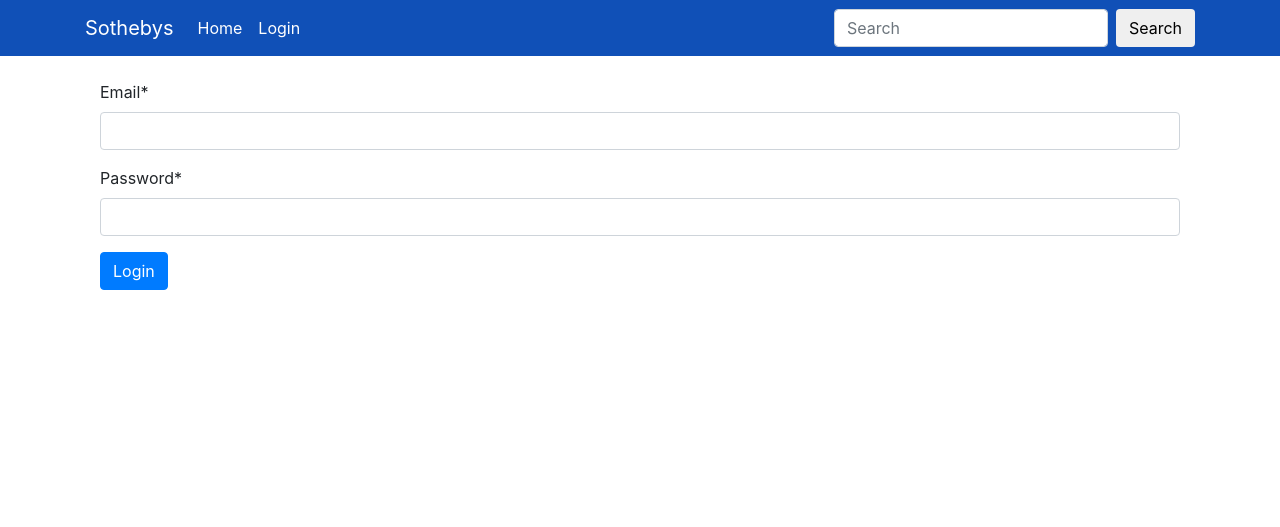
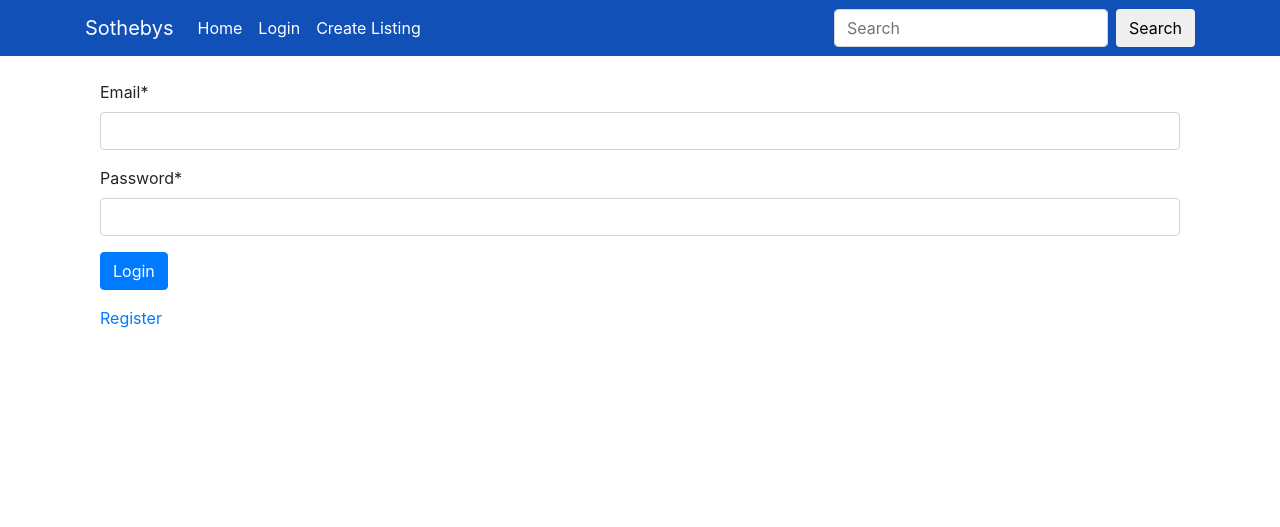
Before and after one commit to dhruvjain51/Sothebys-1, a Django app: page /login/ in a window 1280 px wide. Shown: the top 527 px of the page. Run offline with Django 3.2, Linux system fonts and the light colour scheme; some libraries are stand-ins or nearby versions.

Commit message:
Logout and add listing link added

```diff
--- a/web/login/templates/login.html
+++ b/web/login/templates/login.html
@@ -11,6 +11,7 @@
           {{ form|crispy }}
           <input type="submit" class="btn-primary btn" value="Login">
       </form>
+      <a href="s">Register</a>
 
     </div>
 </body>
--- a/web/paintings/templates/create.html
+++ b/web/paintings/templates/create.html
@@ -5,6 +5,7 @@
   <body>
     <br>
     <div class="container">
+      <a href="/logout">Logout</a> <br>
       {{message}}
       <form action="" method="post">
           {% csrf_token %}
--- a/web/templates/base.html
+++ b/web/templates/base.html
@@ -20,6 +20,10 @@
         </li>
         <li class="nav-item">
           <a class="nav-link" style="color:white;" href="http://localhost:8000/login/">Login</a>
+        </li>
+
+        <li class="nav-item">
+          <a class="nav-link" style="color:white;" href="http://localhost:8000/paintings/create/">Create Listing</a>
         </li>
 
       </ul>
```
